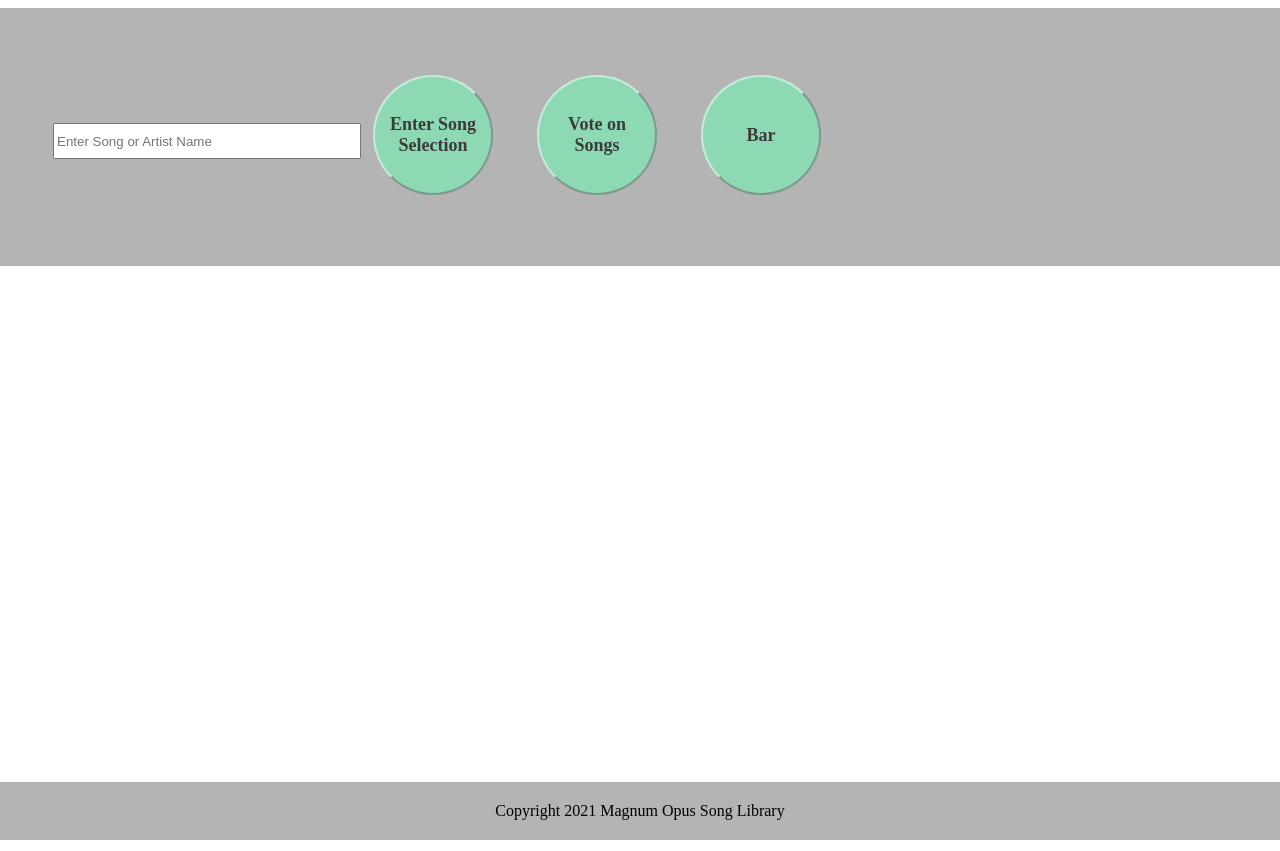
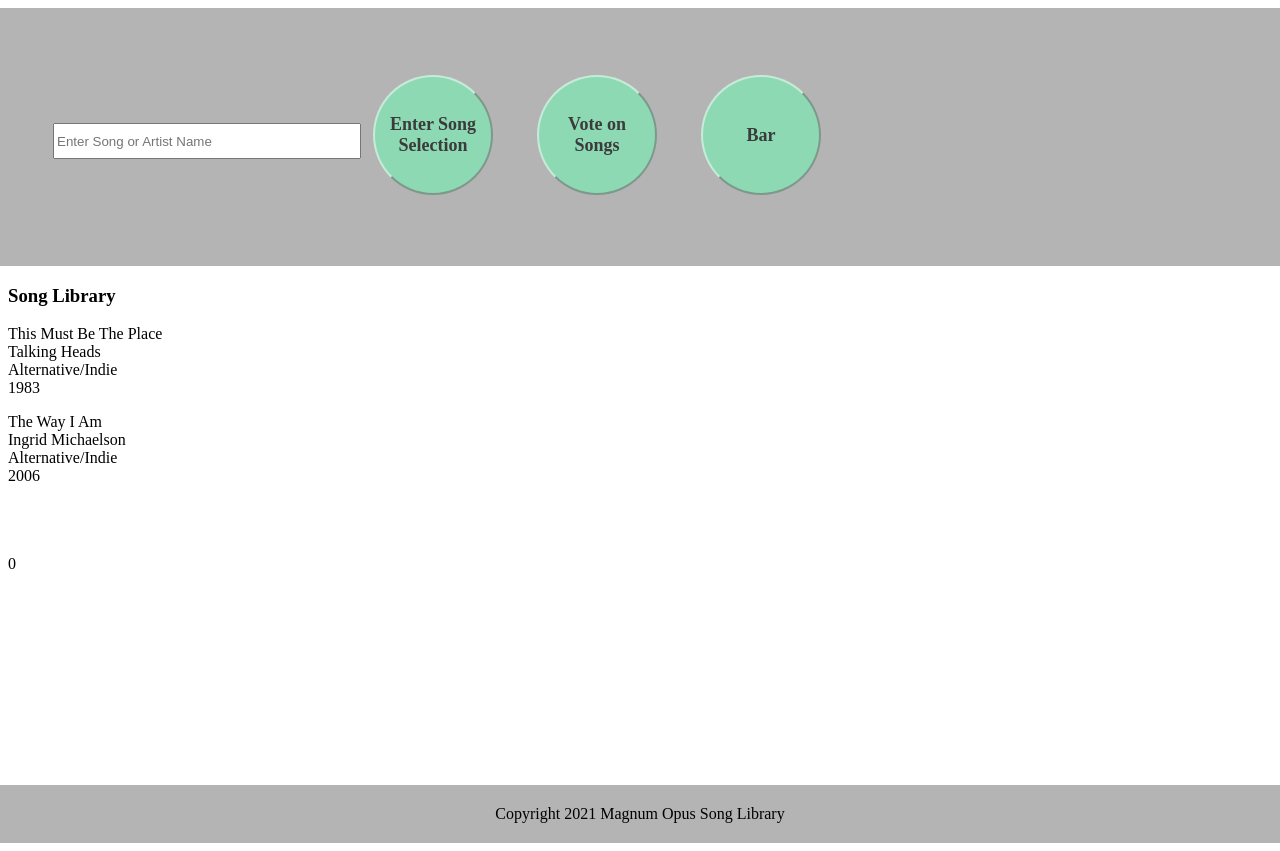
Before and after one commit to Altyptico/Vue-Js-Song-Library, a Vue app in the folder songlibrary/: page / in a window 1280 px wide. Shown: the top 851 px of the page. Built offline with nearby package versions, Linux system fonts and the light colour scheme; a web font is replaced by a local one.

Commit message:
displayed song library array in search component

```diff
--- a/songlibrary/src/App.vue
+++ b/songlibrary/src/App.vue
@@ -1,7 +1,7 @@
 <template>
   <div id="app">
     <app-requests :newSong="song" @songAdded="song = $event" ></app-requests>
-    <app-search></app-search>
+    <app-search :songInfo="songInfo"></app-search>
     <app-footer :title="title" :year="year"></app-footer>
 
   </div>
@@ -18,7 +18,12 @@ export default {
       return {
           song: '',
           title: 'Magnum Opus Song Library',
-          year: 2021
+          year: 2021,
+          songInfo: [
+            {name: 'This Must Be The Place', artist:'Talking Heads', genre: 'Alternative/Indie', year: 1983},
+            {name: 'The Way I Am', artist:'Ingrid Michaelson', genre: 'Alternative/Indie', year: 2006},
+            {name: '', artist:'', genre: '', year: 0}
+          ]
       }
   },
   components: {
--- a/songlibrary/src/components/search.vue
+++ b/songlibrary/src/components/search.vue
@@ -1,17 +1,27 @@
 <template>
   <div>
-        <p></p>
+        <h3> Song Library</h3>
+         <p v-for="song in songInfo" v-bind:key="song.name">{{song.name}}<br/>{{song.artist}} <br/> {{song.genre}} <br/> {{song.year}}</p>
+         <p>{{newSong}}</p>
   </div>
 </template>
 
 <script>
 export default {
-
+      props:{
+          songInfo:{
+              type: Array
+          }
+      },
    data() {
       return {
 
       }
-    }
+   },
+      methods: {
+
+      }
+
 
 
 }
@@ -25,5 +35,10 @@ export default {
        height: 500px;
 
    }
+   ul{
+       list-style-type: none;
+       padding: 25px;
+
+    }
 
 </style>
```
